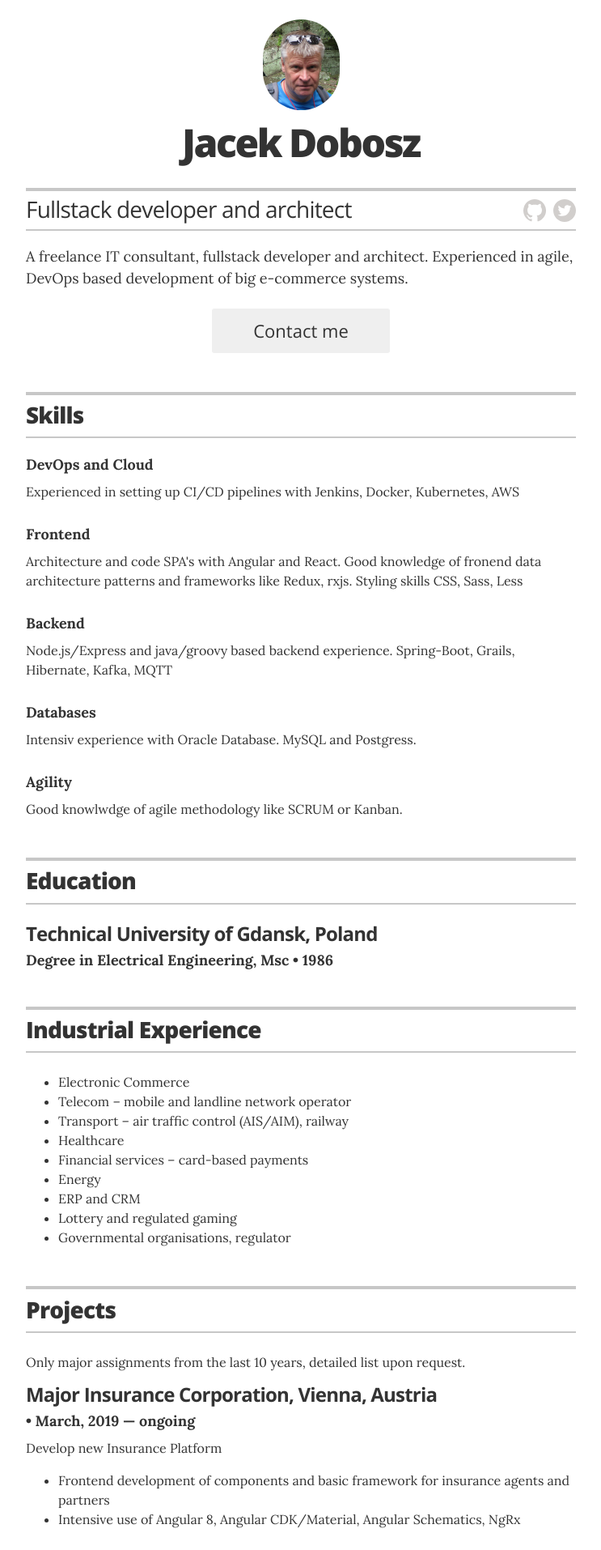
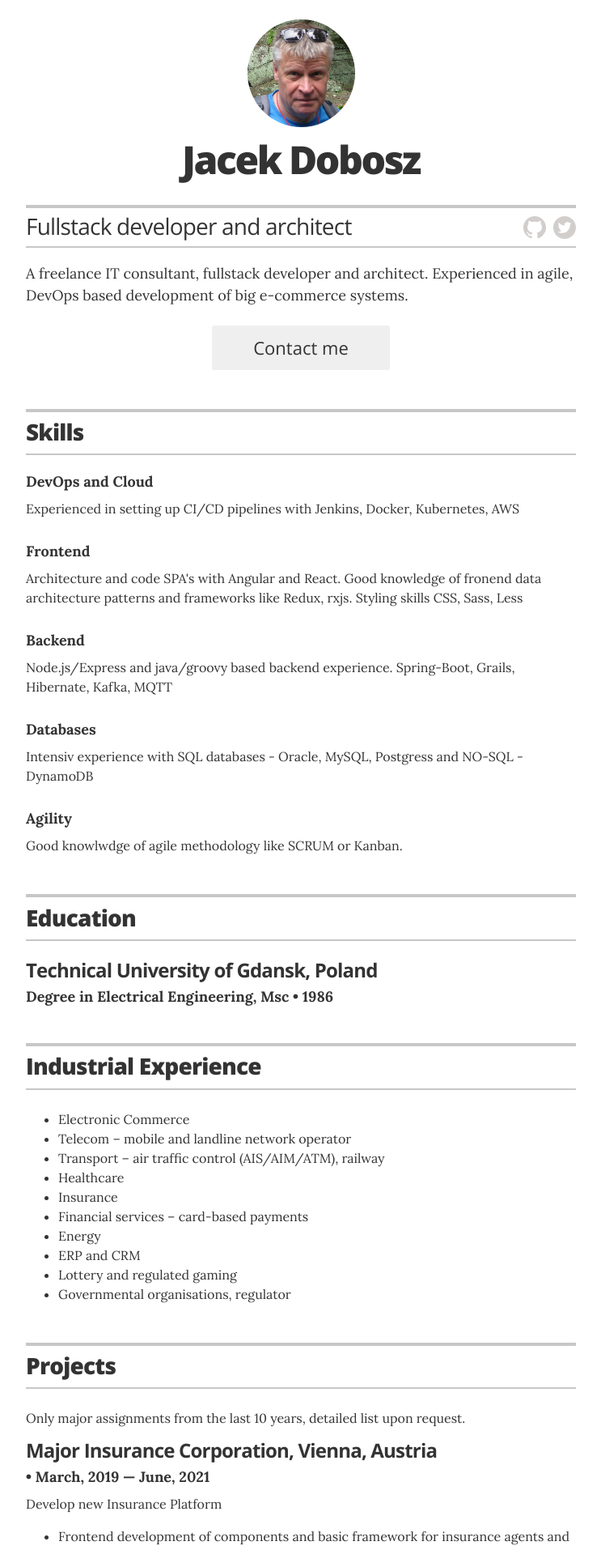
Before and after one commit to jdobosz/jdobosz.github.io, a Jekyll site: the page built from index.html, in a window 1280 px wide. Shown: the top 1914 px of the page at 81% size, without its empty margins (268-1011 px from the left). Built offline with Jekyll 4.4.1, drawn with Linux system fonts in a browser that asks for light colours; some of the changed text lies outside the part shown.

Commit message:
rounded avatar, close allianz, mino updates

```diff
--- a/_data/experience.yml
+++ b/_data/experience.yml
@@ -2,11 +2,11 @@
 
 # insurance
 - company: Major Insurance Corporation, Vienna, Austria
-  duration: March, 2019 &mdash; ongoing
+  duration: March, 2019 &mdash; June, 2021
   summary: Develop new Insurance Platform
   skills:
     - item: Frontend development of components and basic framework for insurance agents and partners
-    - item: Intensive use of Angular 8, Angular CDK/Material, Angular Schematics, NgRx
+    - item: Intensive use of Angular 9/10/11, Typescript, Angular CDK/Material, Angular Schematics, RxJS, NgRx
 # lambdas
 - company: Startup
   duration: November, 2019 &mdash; June, 2020
@@ -15,7 +15,7 @@
     - item: Elaborate serverless architecture
     - item: Develop prototypes for backend and frontend services based on AWS Lambdas and node.js
     - item: Setting up AWS environment for Lambdas, API-Gateway, Dynamo-DB, Applying Security Policies
-    - item: Technology -  AWS Lambda, Dynamo DB, Claudia.js, node.js, MQTT
+    - item: Technology -  AWS Lambda, Dynamo DB, AWS SAM, node.js, Typescript, MQTT
 # diverse
 - company: Startup
   duration: January, 2019 &mdash; February, 2019
--- a/_data/interests.yml
+++ b/_data/interests.yml
@@ -1,8 +1,9 @@
 # Interests
 - description: Electronic Commerce
 - description: Telecom – mobile and landline network operator
-- description: Transport – air traffic control (AIS/AIM), railway
+- description: Transport – air traffic control (AIS/AIM/ATM), railway
 - description: Healthcare
+- description: Insurance
 - description: Financial services – card-based payments
 - description: Energy
 - description: ERP and CRM
--- a/_data/skills.yml
+++ b/_data/skills.yml
@@ -13,7 +13,7 @@
 
   # Databases
 - skill: Databases
-  description: Intensiv experience with Oracle Database. MySQL and Postgress.
+  description: Intensiv experience with SQL databases - Oracle, MySQL, Postgress and NO-SQL - DynamoDB
 
 # soft
 - skill: Agility
--- a/_sass/_resume.scss
+++ b/_sass/_resume.scss
@@ -21,7 +21,7 @@
 .page-header { padding: 1.5rem 0;
 
   .avatar {
-    width: 95px;
+    width: 133px;
     max-width: 100%;
     overflow: hidden;
     @include border-radius(100px);
```
Also changed, not shown: images/jac.jpg.
